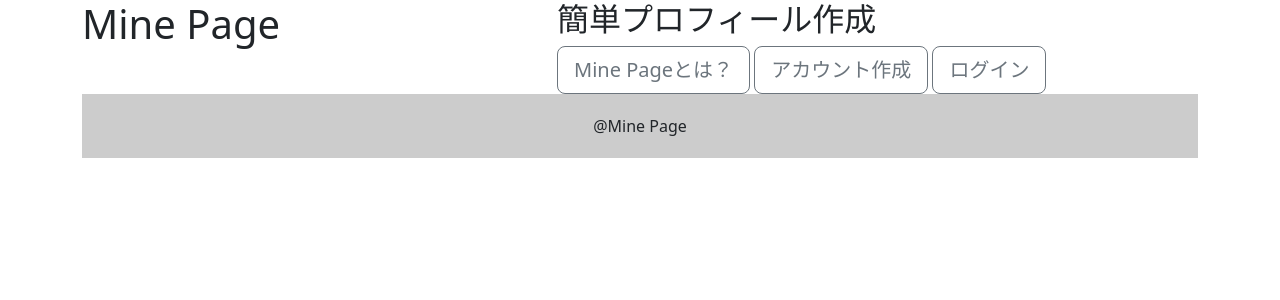
After one commit to usagigensui/-Portfolio, a Rails app: template app/views/homes/top.html.erb in a window 1280 px wide. The commit adds this page. Shown: the top 300 px of the page. Run offline with Rails 7, Linux system fonts and the light colour scheme; the template is opened without the code that fills it, so the values that code supplies are empty; style sheets or scripts are compiled from the project's sources; some libraries are stand-ins or nearby versions.

Commit message:
topページ作成

```diff
--- a/app/assets/javascripts/application.js
+++ b/app/assets/javascripts/application.js
@@ -10,6 +10,9 @@
 // Read Sprockets README (https://github.com/rails/sprockets#sprockets-directives) for details
 // about supported directives.
 //
+//= require jquery3
+//= require popper
+//= require bootstrap-sprockets
 //= require rails-ujs
 //= require activestorage
 //= require turbolinks
--- /dev/null
+++ b/app/assets/javascripts/homes.coffee
@@ -0,0 +1,3 @@
+# Place all the behaviors and hooks related to the matching controller here.
+# All this logic will automatically be available in application.js.
+# You can use CoffeeScript in this file: http://coffeescript.org/
--- a/app/assets/stylesheets/application.css
+++ b/app/assets/stylesheets/application.scss
@@ -13,3 +13,22 @@
  *= require_tree .
  *= require_self
  */
+
+// Bootstrapの読み込み
+@import "bootstrap";
+@import 'font-awesome-sprockets';
+@import 'font-awesome';
+
+// リセットCSS
+* {
+  margin: 0;
+  padding: 0;
+  box-sizing: border-box;
+}
+
+// フッター
+.footer {
+  width: 100%;
+  height: 4rem;
+  background-color: #ccc;
+}
--- /dev/null
+++ b/app/assets/stylesheets/homes.scss
@@ -0,0 +1,3 @@
+// Place all the styles related to the homes controller here.
+// They will automatically be included in application.css.
+// You can use Sass (SCSS) here: http://sass-lang.com/
--- /dev/null
+++ b/app/controllers/homes_controller.rb
@@ -0,0 +1,4 @@
+class HomesController < ApplicationController
+  def top
+  end
+end
--- /dev/null
+++ b/app/helpers/homes_helper.rb
@@ -0,0 +1,2 @@
+module HomesHelper
+end
--- /dev/null
+++ b/app/views/homes/top.html.erb
@@ -0,0 +1,29 @@
+<div class="row">
+
+  <!--画面左-->
+  <div class="col-md-5">
+    <h1>Mine Page</h1>
+  </div>
+
+  <!--画面右-->
+  <div class="col-md-7">
+    <h2>簡単プロフィール作成</h2>
+
+    <!--aboutページへのリンク-->
+    <%= link_to "", class: "btn btn-outline-secondary btn-lg" do %>
+      Mine Pageとは？
+    <% end %>
+
+    <!--会員登録ページへのリンク-->
+    <%= link_to "", class: "btn btn-outline-secondary btn-lg" do %>
+      アカウント作成
+    <% end %>
+
+    <!--ログインページへのリンク-->
+    <%= link_to "", class: "btn btn-outline-secondary btn-lg" do %>
+      ログイン
+    <% end %>
+  </div>
+</div>
+<!--フッター呼び出し-->
+<%= render "layouts/footer" %>
--- /dev/null
+++ b/app/views/layouts/_footer.html.erb
@@ -0,0 +1,3 @@
+<footer class="footer d-flex justify-content-center align-items-center">
+  <p class="text mb-0">@Mine Page</p>
+</footer>
--- a/app/views/layouts/application.html.erb
+++ b/app/views/layouts/application.html.erb
@@ -10,6 +10,8 @@
   </head>
 
   <body>
-    <%= yield %>
+    <div class="container">
+      <%= yield %>
+    </div>
   </body>
 </html>
--- a/config/routes.rb
+++ b/config/routes.rb
@@ -1,3 +1,3 @@
 Rails.application.routes.draw do
-  # For details on the DSL available within this file, see http://guides.rubyonrails.org/routing.html
+  root "homes#top"
 end
```
Also changed, not shown: test/controllers/homes_controller_test.rb (added, +7 -0 lines), Gemfile, Gemfile.lock.
